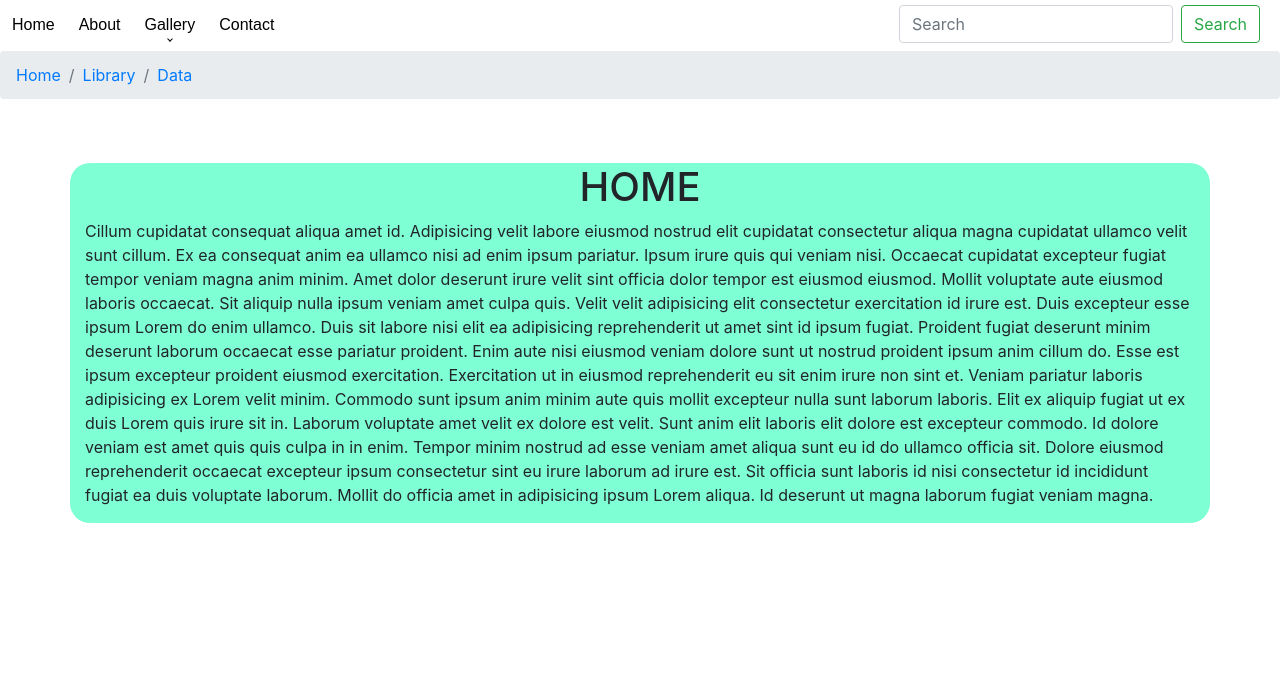
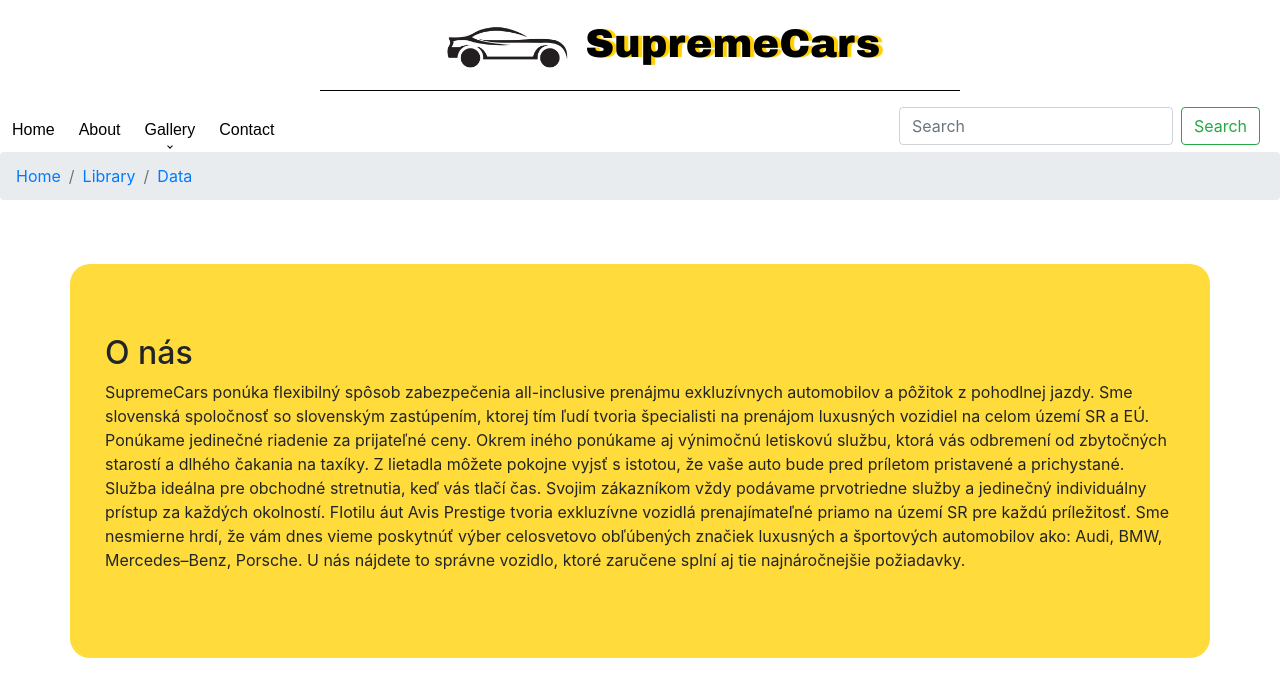
Before and after one commit to anderer455/webte1, a website: page index.html in a window 1280 px wide. Drawn offline with nearby package versions, Linux system fonts and the light colour scheme.

Commit message:
menu design + logo

```diff
--- a/index.html
+++ b/index.html
@@ -10,24 +10,39 @@
     <script src="script.js"></script>
     <link rel="stylesheet" href="https://stackpath.bootstrapcdn.com/bootstrap/4.3.1/css/bootstrap.min.css"
         integrity="sha384-ggOyR0iXCbMQv3Xipma34MD+dH/1fQ784/j6cY/iJTQUOhcWr7x9JvoRxT2MZw1T" crossorigin="anonymous">
+    <link rel="preconnect" href="https://fonts.gstatic.com">
+    <link href="https://fonts.googleapis.com/css2?family=Archivo+Black" rel="stylesheet">
 
 </head>
 
 <body>
     <header style="margin-top: 5px;" id="header">
-        <div id="DDD"></div>
+        <div id="DDD">
+            <div id="title">
+                <h1>
+                    <img src="assets/auto_car-16.png" alt="car_ilustration" style="width: 132px;">
+                    SupremeCars
+                </h1>
+            </div>
+            <hr>
+        </div>
     </header>
     <div class="container">
-        <h1>HOME</h1>
-        <p>
-            Cillum cupidatat consequat aliqua amet id. Adipisicing velit labore eiusmod nostrud elit cupidatat consectetur aliqua magna cupidatat ullamco velit sunt cillum. Ex ea consequat anim ea ullamco nisi ad enim ipsum pariatur. Ipsum irure quis qui veniam nisi. Occaecat cupidatat excepteur fugiat tempor veniam magna anim minim. Amet dolor deserunt irure velit sint officia dolor tempor est eiusmod eiusmod. Mollit voluptate aute eiusmod laboris occaecat.
+        <div id="about">
+            <h2>O nás</h2>
+            <p>
+                SupremeCars ponúka flexibilný spôsob zabezpečenia all-inclusive prenájmu exkluzívnych automobilov a pôžitok
+                z pohodlnej jazdy. Sme slovenská spoločnosť so slovenským zastúpením, ktorej tím ľudí tvoria špecialisti na prenájom
+                luxusných vozidiel na celom území SR a EÚ. Ponúkame jedinečné riadenie za prijateľné ceny.
 
-            Sit aliquip nulla ipsum veniam amet culpa quis. Velit velit adipisicing elit consectetur exercitation id irure est. Duis excepteur esse ipsum Lorem do enim ullamco. Duis sit labore nisi elit ea adipisicing reprehenderit ut amet sint id ipsum fugiat. Proident fugiat deserunt minim deserunt laborum occaecat esse pariatur proident. Enim aute nisi eiusmod veniam dolore sunt ut nostrud proident ipsum anim cillum do. Esse est ipsum excepteur proident eiusmod exercitation.
+                Okrem iného ponúkame aj výnimočnú letiskovú službu, ktorá vás odbremení od zbytočných starostí a dlhého čakania na taxíky.
+                Z lietadla môžete pokojne vyjsť s istotou, že vaše auto bude pred príletom pristavené a prichystané. Služba ideálna pre obchodné stretnutia, keď vás tlačí čas.
 
-            Exercitation ut in eiusmod reprehenderit eu sit enim irure non sint et. Veniam pariatur laboris adipisicing ex Lorem velit minim. Commodo sunt ipsum anim minim aute quis mollit excepteur nulla sunt laborum laboris. Elit ex aliquip fugiat ut ex duis Lorem quis irure sit in. Laborum voluptate amet velit ex dolore est velit. Sunt anim elit laboris elit dolore est excepteur commodo.
-
-            Id dolore veniam est amet quis quis culpa in in enim. Tempor minim nostrud ad esse veniam amet aliqua sunt eu id do ullamco officia sit. Dolore eiusmod reprehenderit occaecat excepteur ipsum consectetur sint eu irure laborum ad irure est. Sit officia sunt laboris id nisi consectetur id incididunt fugiat ea duis voluptate laborum. Mollit do officia amet in adipisicing ipsum Lorem aliqua. Id deserunt ut magna laborum fugiat veniam magna.
-        </p>
+                Svojim zákazníkom vždy podávame prvotriedne služby a jedinečný individuálny prístup za každých okolností.
+                Flotilu áut Avis Prestige tvoria exkluzívne vozidlá prenajímateľné priamo na území SR pre každú príležitosť.
+                Sme nesmierne hrdí, že vám dnes vieme poskytnúť výber celosvetovo obľúbených značiek luxusných a športových automobilov ako: Audi, BMW, Mercedes–Benz, Porsche. U nás nájdete to správne vozidlo, ktoré zaručene splní aj tie najnáročnejšie požiadavky.
+            </p>
+        </div>
     </div>
 
 
--- a/menu.css
+++ b/menu.css
@@ -15,7 +15,7 @@
      */
     ul.Menu.-horizontal,
     ul.Menu.-vertical {
-        display: inline-block;
+        display: flex;
     }
     ul.Menu.-floating {
         display: block;
@@ -70,6 +70,7 @@
     .Menu li > ul.-visible,
     ul.Menu.-floating.-visible {
         display: block;
+
     }
 
     /* Menu animation */
@@ -168,7 +169,7 @@
     .Menu.-horizontal,
     .Menu li,
     .Menu li > :first-child {
-        height: 40px;
+        height: 45px;
     }
     .Menu *[data-icon]:before,
     .Menu .Icon {
@@ -260,3 +261,8 @@
 /*
 ** End configurable values
 */
+
+.Menu.-horizontal a {
+    display: flex;
+    align-items: center;
+}
--- a/script.js
+++ b/script.js
@@ -82,29 +82,49 @@
 
                 lii.appendChild(ul3A)
 
+
                 let li1 = document.createElement("li")
                 let aa1 = document.createElement("a")
                 aa1.setAttribute("href", "A6.html")
+                aa1.classList.add("carBrand")
                 var linkTextLi1 = document.createTextNode("A8L");
                 ul3A.appendChild(li1)
                 li1.appendChild(aa1)
                 aa1.appendChild(linkTextLi1)
 
+                let thumbnailA8l = document.createElement("img");
+                thumbnailA8l.setAttribute("src", "./assets/cars-thumbnails/a8l-thumbnail.png")
+                thumbnailA8l.style.width = "12vh"
+                aa1.appendChild(thumbnailA8l)
+
+
                 let li2 = document.createElement("li")
                 let aa2 = document.createElement("a")
                 aa2.setAttribute("href", "#")
+                aa2.classList.add("carBrand")
                 var linkTextLi2 = document.createTextNode("RS 7 Sportback");
                 ul3A.appendChild(li2)
                 li2.appendChild(aa2)
                 aa2.appendChild(linkTextLi2)
 
+                let thumbnailRs7 = document.createElement("img");
+                thumbnailRs7.setAttribute("src", "./assets/cars-thumbnails/rs7sb-thumbnail.png")
+                thumbnailRs7.style.width = "12vh"
+                aa2.appendChild(thumbnailRs7)
+
                 let li3 = document.createElement("li")
                 let aa3 = document.createElement("a")
                 aa3.setAttribute("href", "#")
+                aa3.classList.add("carBrand")
                 var linkTextLi3 = document.createTextNode("RS Q8");
                 ul3A.appendChild(li3)
                 li3.appendChild(aa3)
                 aa3.appendChild(linkTextLi3)
+
+                let thumbnailRsq8 = document.createElement("img");
+                thumbnailRsq8.setAttribute("src", "./assets/cars-thumbnails/rsq8-thumbnail.png")
+                thumbnailRsq8.style.width = "12vh"
+                aa3.appendChild(thumbnailRsq8)
 
 
                 // BMW
@@ -135,26 +155,45 @@
                 let li1B = document.createElement("li")
                 let aa1B = document.createElement("a")
                 aa1B.setAttribute("href", "http://www.facebook.com")
+                aa1B.classList.add("carBrand")
                 var linkTextLi1B = document.createTextNode("850i Cabrio");
                 ul3B.appendChild(li1B)
                 li1B.appendChild(aa1B)
                 aa1B.appendChild(linkTextLi1B)
 
+                let thumbnail850i = document.createElement("img");
+                thumbnail850i.setAttribute("src", "./assets/cars-thumbnails/bmw8-thumbnail.png")
+                thumbnail850i.style.width = "12vh"
+                aa1B.appendChild(thumbnail850i)
+
+
                 let li2B = document.createElement("li")
                 let aa2B = document.createElement("a")
                 aa2B.setAttribute("href", "#")
+                aa2B.classList.add("carBrand")
                 var linkTextLi2B = document.createTextNode("M5 Competition");
                 ul3B.appendChild(li2B)
                 li2B.appendChild(aa2B)
                 aa2B.appendChild(linkTextLi2B)
 
+                let thumbnailM5 = document.createElement("img");
+                thumbnailM5.setAttribute("src", "./assets/cars-thumbnails/bmwm5-thumbnail.png")
+                thumbnailM5.style.width = "12vh"
+                aa2B.appendChild(thumbnailM5)
+
                 let li3B = document.createElement("li")
                 let aa3B = document.createElement("a")
                 aa3B.setAttribute("href", "#")
+                aa3B.classList.add("carBrand")
                 var linkTextLi3B = document.createTextNode("X6 M");
                 ul3B.appendChild(li3B)
                 li3B.appendChild(aa3B)
                 aa3B.appendChild(linkTextLi3B)
+
+                let thumbnailX6 = document.createElement("img");
+                thumbnailX6.setAttribute("src", "./assets/cars-thumbnails/bmwx6m-thumbnail.png")
+                thumbnailX6.style.width = "10.5vh"
+                aa3B.appendChild(thumbnailX6)
 
 
                 // Mercedes Benz
@@ -184,26 +223,44 @@
                 let li1M = document.createElement("li")
                 let aa1M = document.createElement("a")
                 aa1M.setAttribute("href", "http://www.facebook.com")
+                aa1M.classList.add("carBrand")
                 var linkTextLi1M = document.createTextNode("GLS 63 4MATIC+");
                 ul3M.appendChild(li1M)
                 li1M.appendChild(aa1M)
                 aa1M.appendChild(linkTextLi1M)
 
+                let thumbnailGLS = document.createElement("img");
+                thumbnailGLS.setAttribute("src", "./assets/cars-thumbnails/gls-thumbnail.png")
+                thumbnailGLS.style.width = "10.5vh"
+                aa1M.appendChild(thumbnailGLS)
+
                 let li2M = document.createElement("li")
                 let aa2M = document.createElement("a")
                 aa2M.setAttribute("href", "#")
+                aa2M.classList.add("carBrand")
                 var linkTextLi2M = document.createTextNode("GT 63 S");
                 ul3M.appendChild(li2M)
                 li2M.appendChild(aa2M)
                 aa2M.appendChild(linkTextLi2M)
 
+                let thumbnailGT = document.createElement("img");
+                thumbnailGT.setAttribute("src", "./assets/cars-thumbnails/gt63s-thumbnail.png")
+                thumbnailGT.style.width = "10.5vh"
+                aa2M.appendChild(thumbnailGT)
+
                 let li3M = document.createElement("li")
                 let aa3M = document.createElement("a")
                 aa3M.setAttribute("href", "#")
+                aa3M.classList.add("carBrand")
                 var linkTextLi3M = document.createTextNode("S 500 4MATIC");
                 ul3M.appendChild(li3M)
                 li3M.appendChild(aa3M)
                 aa3M.appendChild(linkTextLi3M)
+
+                let thumbnailS = document.createElement("img");
+                thumbnailS.setAttribute("src", "./assets/cars-thumbnails/s-thumbnail.png")
+                thumbnailS.style.width = "10.5vh"
+                aa3M.appendChild(thumbnailS)
 
 
                 // Porsche
@@ -220,7 +277,7 @@
 
                 let carLogoPorsche = document.createElement("img");
                 carLogoPorsche.setAttribute("src", "./assets/cars-logo/PORSCHE-logo.png")
-                carLogoPorsche.style.width = "3.8vh"
+                carLogoPorsche.style.width = "3.4vh"
 
                 liiP.appendChild(aaP)
                 aaP.appendChild(linkTextP)
@@ -233,18 +290,30 @@
                 let li1P = document.createElement("li")
                 let aa1P = document.createElement("a")
                 aa1P.setAttribute("href", "http://www.facebook.com")
+                aa1P.classList.add("carBrand")
                 var linkTextLi1P = document.createTextNode("911 Turbo S");
                 ul3P.appendChild(li1P)
                 li1P.appendChild(aa1P)
                 aa1P.appendChild(linkTextLi1P)
 
+                let thumbnail911S = document.createElement("img");
+                thumbnail911S.setAttribute("src", "./assets/cars-thumbnails/911ts-thumbnail.png")
+                thumbnail911S.style.width = "10.5vh"
+                aa1P.appendChild(thumbnail911S)
+
                 let li2P = document.createElement("li")
                 let aa2P = document.createElement("a")
                 aa2P.setAttribute("href", "#")
+                aa2P.classList.add("carBrand")
                 var linkTextLi2P = document.createTextNode("Cayenne Turbo Coupé");
                 ul3P.appendChild(li2P)
                 li2P.appendChild(aa2P)
                 aa2P.appendChild(linkTextLi2P)
+
+                let thumbnailCayS = document.createElement("img");
+                thumbnailCayS.setAttribute("src", "./assets/cars-thumbnails/cayenneS-thumbnail.png")
+                thumbnailCayS.style.width = "10.5vh"
+                aa2P.appendChild(thumbnailCayS)
 
     //Contact
     let contact = document.createElement("li")
--- a/styly.css
+++ b/styly.css
@@ -4,7 +4,8 @@
 }
 
 .-hasSubmenu li {
-    min-width: 300px;
+    min-width: 380px;
+    height: 50px;
 }
 
 body{
@@ -17,7 +18,14 @@
 }
 .container{
     margin-top: 5%;
-    background-color: aquamarine;
+    background-color: #ffd000c4;
+    display: flex;
+    align-items: center;
+    flex-direction: column;
+    width: 80%;
+    height: auto;
+    border-radius: 20px;
+    padding: 50px;
 }
 .demo-gallery > ul {
 
@@ -130,19 +138,47 @@
 }
 .demo-gallery.dark > ul > li a {
     border: 3px solid #04070a;
+    border: 3px solid rgba(71, 71, 71, 0.048);
+
 }
 
 .carBrand {
     display: flex !important;
     justify-content: space-between;
     align-items: center;
+    height: 50px !important;
 }
 
-.container {
+#title {
     display: flex;
+    justify-content: center;
     align-items: center;
+    width: 100%;
+    height: 50px;
+    margin: 20px;
+}
+
+#title h1 {
+    font-family: "Archivo Black";
+    color: black;
+    text-shadow: 4px 0px 1px rgba(255, 208, 0, 1);
+    margin: 15px;
+}
+
+hr {
+    width:50%;
+    margin:0 auto;
+    border-top: 0.8px solid black !important;
+}
+
+#about {
+    display: flex;
+    justify-content: flex-start;
     flex-direction: column;
-    width: 80%;
-    height: auto;
-    border-radius: 20px;
+    width: 100%;
+    padding: 20px;
 }
+
+.-visible {
+    box-shadow: 0px 0px 4px black;
+}
```
Also changed, not shown: assets/auto_car-16.png (added), assets/cars-thumbnails/911ts-thumbnail.png (added), assets/cars-thumbnails/a8l-thumbnail.png (added), assets/cars-thumbnails/bmw8-thumbnail.png (added), assets/cars-thumbnails/bmwm5-thumbnail.png (added), assets/cars-thumbnails/bmwx6m-thumbnail.png (added), assets/cars-thumbnails/cayenneS-thumbnail.png (added), assets/cars-thumbnails/gls-thumbnail.png (added), assets/cars-thumbnails/gt63s-thumbnail.png (added), assets/cars-thumbnails/rs7sb-thumbnail.png (added), assets/cars-thumbnails/rsq8-thumbnail.png (added), assets/cars-thumbnails/s-thumbnail.png (added).
